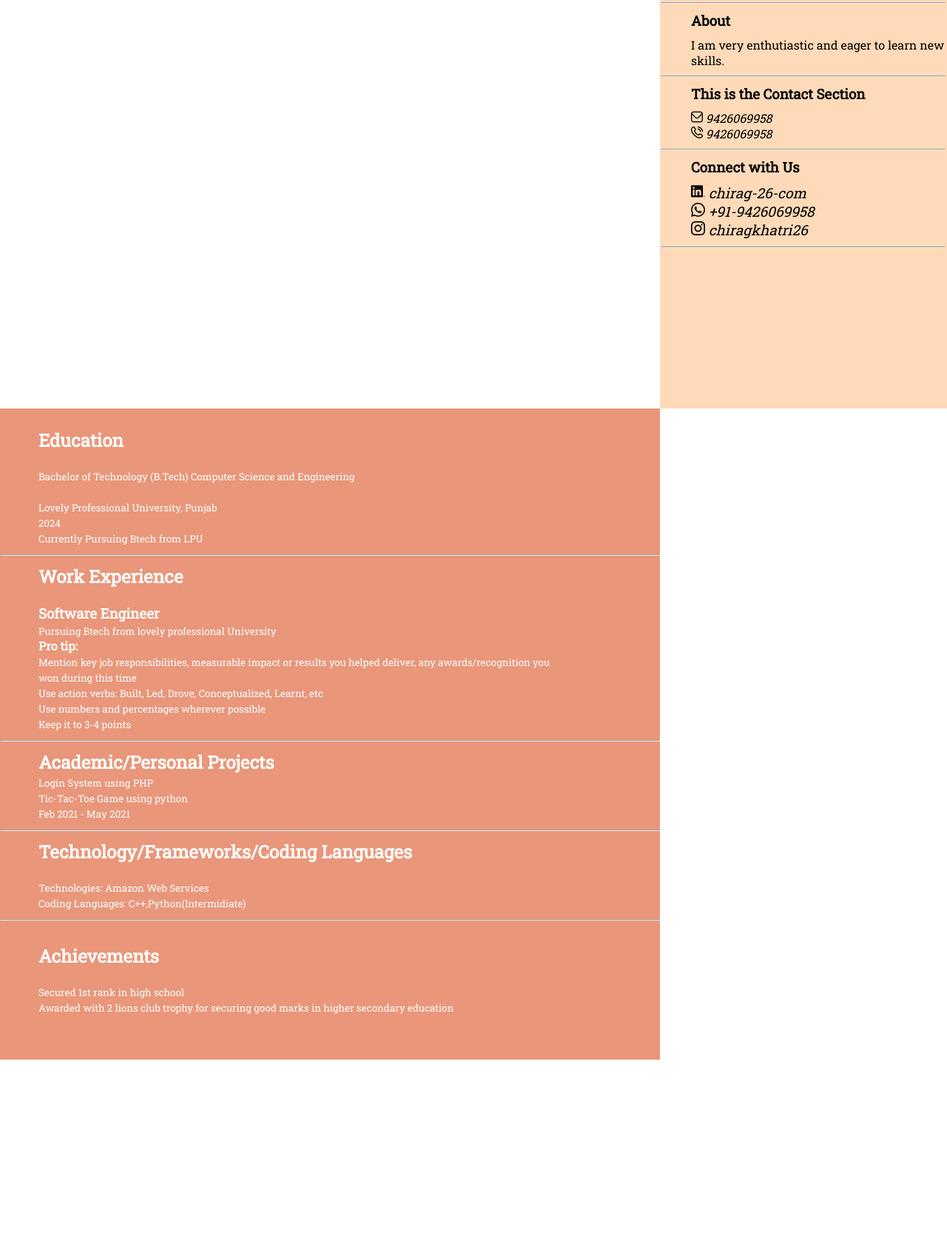
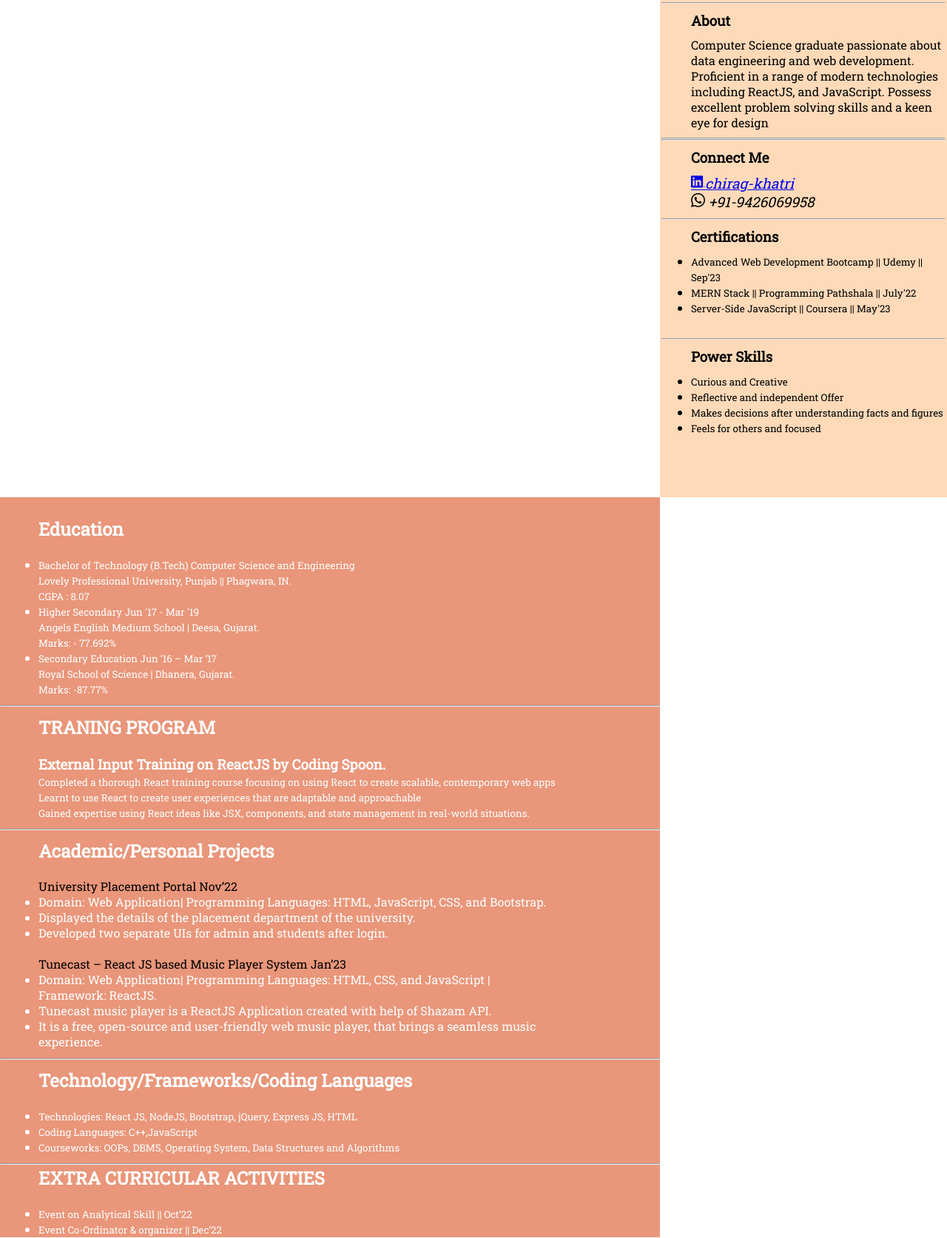
Before and after one commit to Chirag266/Chirag266.github.io, a plain HTML site: page index.html in a window 1280 px wide. Shown: the part 397-2070 px from the top of the page at 74% size. Before the commit the page ends 1829 px from the top, so only its background shows below. Drawn offline with nearby package versions, Linux system fonts and the light colour scheme.

Commit message:
Update Files

```diff
--- a/css/style.css
+++ b/css/style.css
@@ -59,7 +59,7 @@
     display: flex;
     flex-direction: column;
     background-color: #FFDAB9;
-    height: 880px;
+    height: 1000px;
     width: 30%;
     padding: 2px;
     float:right;
@@ -107,13 +107,26 @@
     margin-bottom: 10px;
 
 }
+#skillss{
+    display: flex;
+    flex-direction: column;
+    margin-left: 40px;
+    margin-bottom: 10px;
+}
+#certificates{
+    display: flex;
+    flex-direction: column;
+    margin-left: 40px;
+    margin-bottom: 10px;
+
+}
 
 #Main-Block{
     float: left;
     width: 69.7%;
-    height: 880px;
     background-color: #E9967A;
     color:white;
+    height: 1000px;
 }
 
 #education{
@@ -172,7 +185,6 @@
 
 #achievements{
     margin-left: 50px;
-    margin-top: 30px;
     padding: 2px;
     width: 700px;
 }
--- a/index.html
+++ b/index.html
@@ -1,12 +1,15 @@
 <!DOCTYPE html>
 <html lang="en">
+
 <head>
     <meta charset="UTF-8">
     <meta http-equiv="X-UA-Compatible" content="IE=edge">
     <meta name="viewport" content="width=device-width, initial-scale=1.0">
     <link rel="stylesheet" href="css\style.css">
-    <link rel='stylesheet' href='https://cdn-uicons.flaticon.com/uicons-regular-straight/css/uicons-regular-straight.css'>
-    <link rel='stylesheet' href='https://cdn-uicons.flaticon.com/uicons-regular-straight/css/uicons-regular-straight.css'>
+    <link rel='stylesheet'
+        href='https://cdn-uicons.flaticon.com/uicons-regular-straight/css/uicons-regular-straight.css'>
+    <link rel='stylesheet'
+        href='https://cdn-uicons.flaticon.com/uicons-regular-straight/css/uicons-regular-straight.css'>
     <link rel='stylesheet' href='https://cdn-uicons.flaticon.com/uicons-regular-rounded/css/uicons-regular-rounded.css'>
     <link rel='stylesheet' href='https://cdn-uicons.flaticon.com/uicons-regular-rounded/css/uicons-regular-rounded.css'>
     <link rel='stylesheet' href='https://cdn-uicons.flaticon.com/uicons-brands/css/uicons-brands.css'>
@@ -19,13 +22,15 @@
     <link rel='stylesheet' href='https://cdn-uicons.flaticon.com/uicons-brands/css/uicons-brands.css'>
     <link rel="preconnect" href="https://fonts.googleapis.com">
     <link rel="preconnect" href="https://fonts.gstatic.com" crossorigin>
-    <link href="https://fonts.googleapis.com/css2?family=Alata&family=Philosopher:ital,wght@1,700&display=swap" rel="stylesheet">
+    <link href="https://fonts.googleapis.com/css2?family=Alata&family=Philosopher:ital,wght@1,700&display=swap"
+        rel="stylesheet">
     <title>Personal Portfolio</title>
 </head>
+
 <body>
     <!-- Navigation Bar -->
-    <nav id = "Navbar">
-        <ul id = "Nav-list">
+    <nav id="Navbar">
+        <ul id="Nav-list">
             <i class="fi fi-brands-gitlab" style="font-size: 30px"></i>
             <div id="logo"><img src="" alt="">
                 <h2>Personal Portfolio</h2>
@@ -35,98 +40,147 @@
             <li><a href="#service">Service</a></li>
             <li><a href="#contact">Contact</a></li>
         </ul>
-        <div id = "side-Navbar">
+        <div id="side-Navbar">
             <h4>Chirag khatri</h4>
             <img src="img\DisplayImageForPowerBi.jpg" alt="">
-            <div><i id = "side-Navbar" class="fi fi-rs-bell"></i></div>
+            <div><i id="side-Navbar" class="fi fi-rs-bell"></i></div>
             <div><i class="fi fi-rs-user"></i></div>
             <img src="" alt="">
         </div>
     </nav>
 
     <!-- Side Block; -->
-    <div id = "Side-Block">
+    <div id="Side-Block">
         <div id="Name">
             <div><img src="img\DisplayImageForPowerBi.jpg" alt=""></div>
-            <div><h3>Chirag Khatri</h3></div>
+            <div>
+                <h3>Chirag Khatri</h3>
+            </div>
         </div>
         <hr>
         <div id="about">
             <h3>About</h3>
             <ul id="ppd-about">
-                I am very enthutiastic and eager to learn new skills.
+                Computer Science graduate passionate
+                about data engineering and web
+                development. Proficient in a range of
+                modern technologies including ReactJS,
+                and JavaScript. Possess excellent problem solving skills and a keen eye for design
             </ul>
         </div>
         <hr>
-        <div id = "Contact">
-            <h3>This is the Contact Section</h3>
-            <i class="fi fi-rr-envelope"> 9426069958</i>
-            <i class="fi fi-rr-phone-call"> 9426069958</i>
+        <hr>
+        <div id="More">
+            <h3>Connect Me</h3>
+            <a href="https://www.linkedin.com/in/chirag-khatri-183a14201"><i class="fi fi-brands-linkedin"
+                    style="font-size: 19px;">chirag-khatri </i></a>
+            <i class="fi fi-brands-whatsapp" style="font-size: 19px;"> +91-9426069958</i>
         </div>
         <hr>
-        <div id="More">
-            <h3>Connect with Us</h3>
-            <i class="fi fi-brands-linkedin" style="font-size: 19px;">  chirag-26-com</i>
-            <i class="fi fi-brands-whatsapp" style="font-size: 19px;">  +91-9426069958</i>
-            <i class="fi fi-brands-instagram" style="font-size: 19px;">  chiragkhatri26</i>
+        <div id="certificates">
+            <h3>Certifications</h3>
+            <ul>
+                <li><small>Advanced Web Development
+                    Bootcamp   || Udemy || Sep'23</small></li>
+                <li><small>MERN Stack || Programming Pathshala || July'22</small></li>
+                <li><small> Server-Side JavaScript || Coursera || May'23</small></li>
+            </ul>
         </div>
+        <br>
         <hr>
+        <div id="skillss">
+            <h3>Power Skills</h3>
+            <ul>
+                <li><small>Curious and Creative</small></li>
+                <li><small>Reflective and independent Offer</small></li>
+                <li><small>Makes decisions after understanding facts and figures</small></li>
+                <li><small>Feels for others and focused</small></li>
+            </ul>
+        </div>
     </div>
 
     <div id="Main-Block">
         <div id="education">
             <h2>Education</h2>
             <br>
-            <ul id="ppd-education">
-                <li><small>Bachelor of Technology (B.Tech) Computer Science and Engineering</small></li><br>
-
-                <li><small>Lovely Professional University, Punjab</small></li>
-
-                <li><small>2024</small></li>
-
-                <li><small>Currently Pursuing Btech from LPU</small></li>
-
+            <ul>
+                <li><p><small>Bachelor of Technology (B.Tech) Computer Science and Engineering</small></p>
+                <p><small>Lovely Professional University, Punjab || Phagwara, IN.</small></p>
+                <p><small>CGPA :  8.07</small></p>
+            </li>
             </ul>
+           <ul>
+            <li>
+                <p><small>Higher Secondary     Jun '17 - Mar '19</small></p>
+               <p><small>Angels English Medium
+                School | Deesa, Gujarat.</small></p>
+                <p><small>Marks: - 77.692%</small></p>
+            </li>
+           </ul>
+           <ul>
+            <li>
+                <p><small>Secondary Education Jun ’16 – Mar ’17</small></p>
+                <p><small>Royal School of Science | Dhanera, Gujarat.</small></p>
+                <p><small>Marks: -87.77%</small></p>
+            </li>
+           </ul>
         </div>
         <hr>
         <div id="Work">
-            <h2>Work Experience</h2>
+            <h2>TRANING PROGRAM</h2>
             <br>
             <ul id="ppd-work">
-                <h3>Software Engineer</h3>
-                <li><small>Pursuing Btech from lovely professional University</small></li>
-            </ul>
-
-            <ul id="ppd-work-1">
-                <h4>Pro tip: </h4>
-                <li><small>Mention key job responsibilities, measurable impact or results you helped deliver, any awards/recognition you won during this time</small></li>
-                <li><small>Use action verbs: Built, Led, Drove, Conceptualized, Learnt, etc</small></li>
-                <li><small>Use numbers and percentages wherever possible</small></li>
-                <li><small>Keep it to 3-4 points</small></li>
+                <h3>External Input Training on ReactJS by Coding Spoon.</h3>
+                <li><small>Completed a thorough React training course focusing on using React to create
+                        scalable, contemporary web apps</small></li>
+                <li><small> Learnt to use React to create user experiences that are adaptable and approachable</small>
+                </li>
+                <li><small> Gained expertise using React ideas like JSX, components, and state management in
+                        real-world situations.
+                    </small></li>
             </ul>
         </div>
         <hr>
         <div id="academic-project">
-            <h2>Academic/Personal Projects</h2>
-            <p><small>Login System using PHP</small></p>
-            <p><small>Tic-Tac-Toe Game using python</small></p>
-            <p><small>Feb 2021 - May 2021</small></p>
+            <h2>Academic/Personal Projects</h2><br>
+            <a href="https://chirag266.github.io/PlacementPortal/"> University Placement Portal Nov’22 </a>
+            <ul>
+                <li> Domain: Web Application| Programming Languages: HTML, JavaScript, CSS,
+                    and Bootstrap.</li>
+                <li>Displayed the details of the placement department of the university.</li>
+                <li>Developed two separate UIs for admin and students after login.</li>
+            </ul>
+            <br>
+            <a href="https://tunecast-player.netlify.app/"> Tunecast – React JS based Music Player System Jan’23 </a>
+            <ul>
+                <li> Domain: Web Application| Programming Languages: HTML, CSS, and
+                    JavaScript | Framework: ReactJS.</li>
+                <li>Tunecast music player is a ReactJS Application created with help of Shazam API.</li>
+                <li>It is a free, open-source and user-friendly web music player, that brings a seamless
+                    music experience.</li>
+            </ul>
         </div>
         <hr>
         <div id="technology">
             <h2>Technology/Frameworks/Coding Languages</h2><br>
-            <ul id="ppd-technology">
-                <li><small>Technologies: Amazon Web Services</small></li>
-                <li><small>Coding Languages: C++,Python(Intermidiate)</small></li>
+            <ul>
+                <li><small>Technologies: React JS, NodeJS, Bootstrap,
+                    jQuery, Express JS, HTML</small></li>
+                <li><small>Coding Languages: C++,JavaScript</small></li>
+                <li><small>Courseworks: OOPs, DBMS, Operating System,
+                    Data Structures and Algorithms</small></li>
             </ul>
         </div>
         <hr>
         <div id="achievements">
-            <h2>Achievements</h2><br>
-            <p><small>Secured 1st rank in high school</small></p>
-            <p><small>Awarded with 2 lions club trophy for securing good marks in higher secondary education</small></p>
+            <h2>EXTRA CURRICULAR
+                ACTIVITIES</h2><br>
+                <ul>
+                    <li><p><small>Event on Analytical Skill || Oct’22</small></p></li>
+                    <li><p><small>Event Co-Ordinator & organizer || Dec’22</small></p></li>
+                </ul>
         </div>
     </div>
+</body>
 
-</body>
 </html>
```
